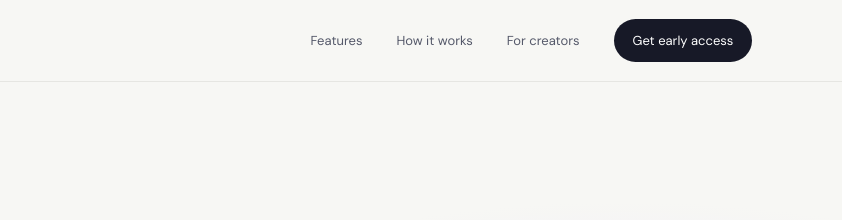
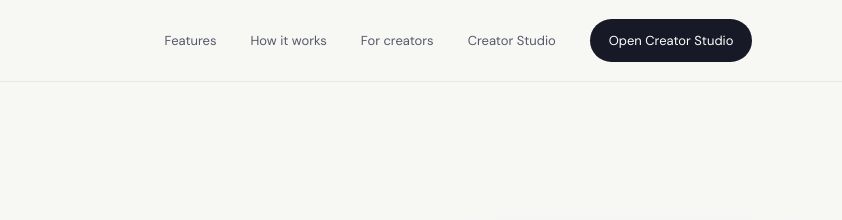
Before and after one commit to free-official/fanora-platform, a plain HTML site: page index.html in a window 1280 px wide. Shown: the top 220 px of the page, 438-1280 px from the left. Drawn offline with Linux system fonts and the light colour scheme.

Commit message:
Link the Creator Studio preview from FANORA homepage

```diff
--- a/index.html
+++ b/index.html
@@ -20,8 +20,8 @@
     <a class="brand" href="#" aria-label="FANORA home"><span class="brand-mark">F</span> FANORA</a>
     <button class="menu-toggle" id="menuToggle" aria-expanded="false" aria-controls="mainNav">Menu</button>
     <nav id="mainNav" class="nav">
-      <a href="#features">Features</a><a href="#how">How it works</a><a href="#creators">For creators</a>
-      <a class="nav-cta" href="#join">Get early access</a>
+      <a href="#features">Features</a><a href="#how">How it works</a><a href="#creators">For creators</a><a href="creator-studio.html">Creator Studio</a>
+      <a class="nav-cta" href="creator-studio.html">Open Creator Studio</a>
     </nav>
   </header>
   <main>
@@ -51,7 +51,7 @@
     </section>
     <section class="how-section" id="how"><div><span class="eyebrow">A SIMPLE START</span><h2>Make room for<br><em>what you do best.</em></h2></div><div class="steps"><div class="step"><span>01</span><div><h3>Create your profile</h3><p>Introduce yourself, your work, and what your community can expect.</p></div></div><div class="step"><span>02</span><div><h3>Share your work</h3><p>Publish updates and prepare products or member experiences.</p></div></div><div class="step"><span>03</span><div><h3>Grow at your pace</h3><p>Build relationships and develop income streams that fit your craft.</p></div></div></div></section>
     <section class="creator-section" id="creators"><div class="creator-quote"><span class="eyebrow">MADE FOR MANY CREATIVE PATHS</span><h2>There is no one way<br>to be a <em>creator.</em></h2><p>Artists, educators, designers, writers, performers, makers, and curious minds — FANORA is being shaped for a diverse global creator community.</p></div><div class="creator-tags"><span>Artists</span><span>Teachers</span><span>Designers</span><span>Writers</span><span>Musicians</span><span>Influencers</span><span>Independent makers</span><span>More to come ↗</span></div></section>
-    <section class="join-section" id="join"><div class="join-inner"><span class="eyebrow">THE NEXT CHAPTER STARTS HERE</span><h2>Make your creativity<br><em>count.</em></h2><p>FANORA is in its early build stage. Leave your email to register your interest.</p><form id="waitlistForm" class="waitlist-form"><label class="sr-only" for="email">Email address</label><input id="email" name="email" type="email" placeholder="Your email address" required><button class="button primary" type="submit">Register interest ↗</button></form><p class="form-note" id="formNote" aria-live="polite">This demo form does not transmit or store your email yet.</p></div></section>
+    <section class="join-section" id="join"><div class="join-inner"><span class="eyebrow">THE NEXT CHAPTER STARTS HERE</span><h2>Make your creativity<br><em>count.</em></h2><p>FANORA is in its early build stage. Explore the interactive Creator Studio preview.</p><a class="button primary" href="creator-studio.html">Explore Creator Studio ↗</a><p class="form-note">Preview mode only. Accounts and cloud storage are not connected yet.</p></div></section>
   </main>
   <footer><a class="brand" href="#"><span class="brand-mark">F</span> FANORA</a><span>© <span id="year"></span> FANORA. Built for creative possibilities.</span><a href="mailto:hello@fanora.example">Contact</a></footer>
   <script src="app.js"></script>
```
